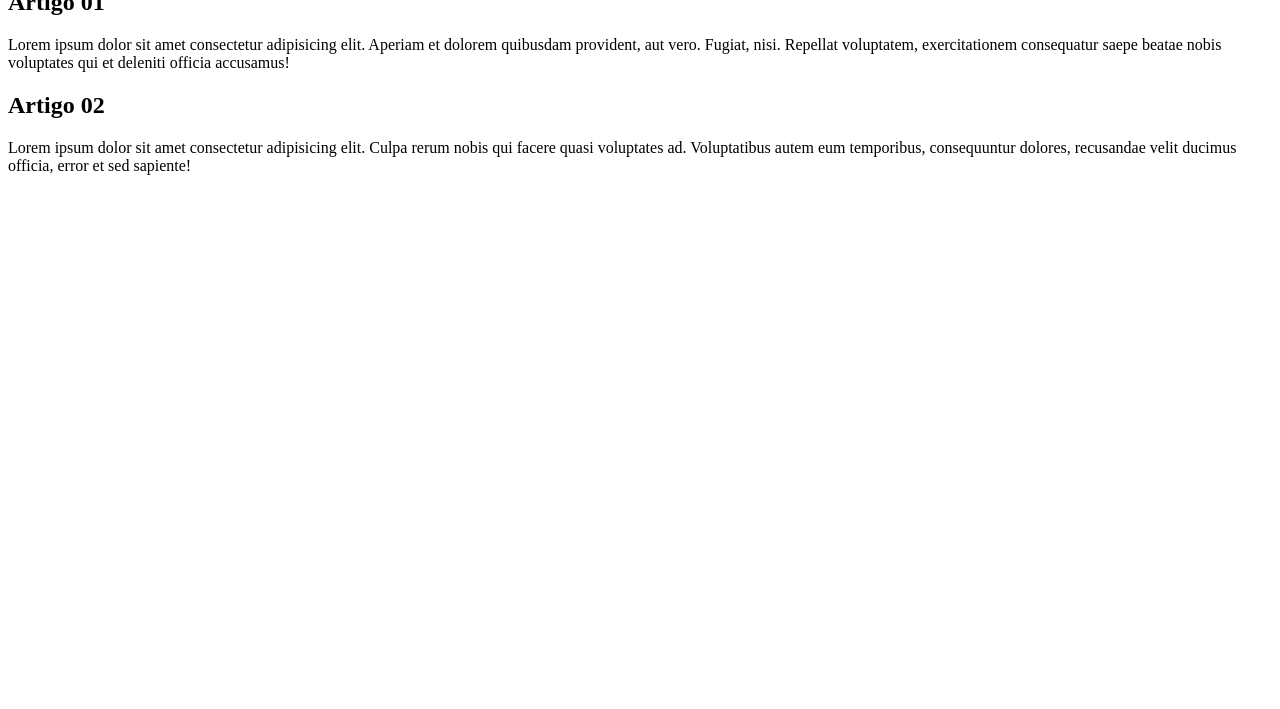
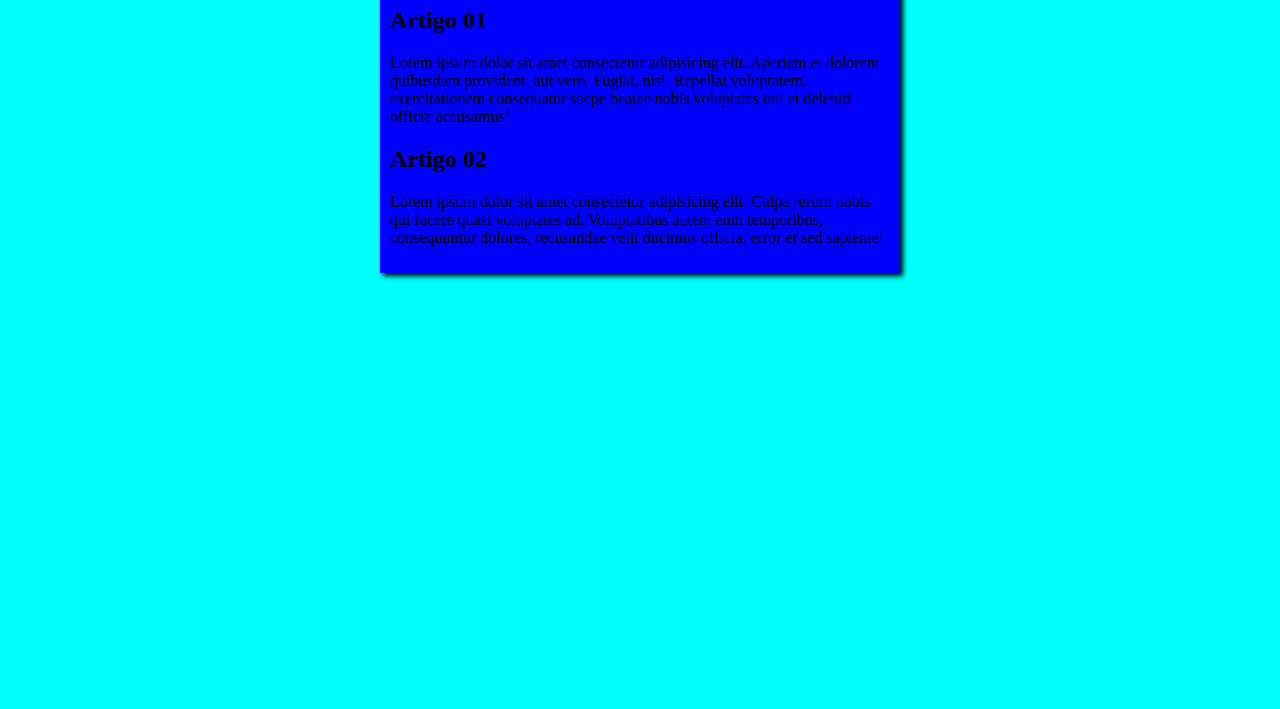
Before and after one commit to Marx-Color/Sonetos-de-Realidade, a plain HTML site: page Site/index.html in a window 1280 px wide. Shown: the part 91-800 px from the top of the page. Drawn offline with Linux system fonts and the light colour scheme.

Commit message:
Iniciei o design

```diff
--- /dev/null
+++ b/Site/estilos/style.css
@@ -0,0 +1,15 @@
+{
+    font-family: Arial,Helvetica, sans-serif;
+    font-size:16px;
+
+}
+body {
+    background-color: aqua;
+}
+main{
+    background-color: blue;
+    width: 500px;
+    margin: auto;
+    padding: 10px;
+    box-shadow: 3px 3px 5px black;
+}
--- a/Site/index.html
+++ b/Site/index.html
@@ -4,6 +4,7 @@
     <meta charset="UTF-8">
     <meta name="viewport" content="width=device-width, initial-scale=1.0">
     <title>Sonetos de Realidade</title>
+    <link rel="stylesheet" href="estilos/style.css">
 </head>
 <body>
     <main>
```
